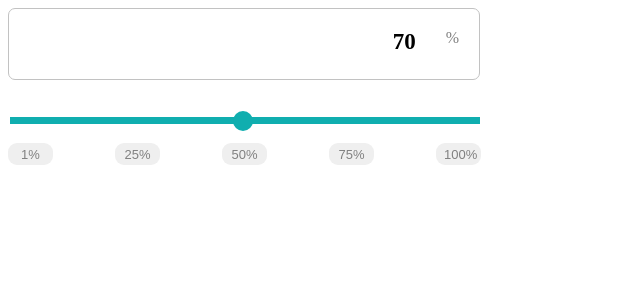
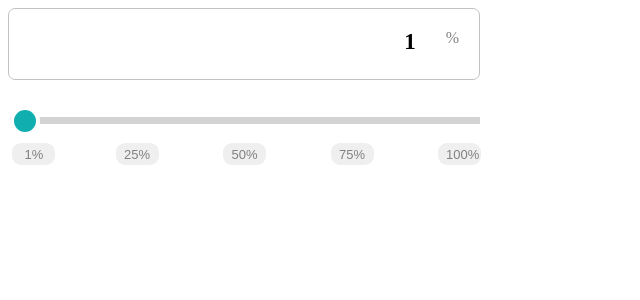
Before and after one commit to seolhyelin/wanted_pre_onboarding, a React (Create React App) app: page / in a window 1280 px wide. Shown: the top 300 px of the page, without its empty margins (0-640 px from the left). Built offline with nearby package versions, Linux system fonts and the light colour scheme.

Commit message:
Add: slider value값 수정

```diff
--- a/src/components/Slider.js
+++ b/src/components/Slider.js
@@ -1,18 +1,39 @@
-import React from "react";
+import React, { useState } from "react";
 import styled from "styled-components";
 
 function Slider() {
+  const [tosil, setTosil] = useState("1");
+
+  const test2 = (e) => {
+    setTosil(e.target.value);
+  };
+
+  const hyelin = (e) => {
+    const orange = e.target.innerHTML.replace(/[%]/, "");
+    setTosil(orange);
+  };
+
   return (
     <Container>
       <Range>
-        <RangeNumber>70</RangeNumber>%
+        <RangeNumber>{tosil}</RangeNumber>%
       </Range>
       <SlideWrapper>
-        <RangeBar type="range" min={1} max={100}></RangeBar>
+        <RangeBar
+          type="range"
+          min={1}
+          max={100}
+          onChange={test2}
+          value={tosil}
+        />
       </SlideWrapper>
       <ButtonWrapper>
-        {[1, 25, 50, 75, 100].map((number) => {
-          return <PercentButton>{number}%</PercentButton>;
+        {[1, 25, 50, 75, 100].map((number, index) => {
+          return (
+            <PercentButton key={index} onClick={hyelin} number={number}>
+              {number}%
+            </PercentButton>
+          );
         })}
       </ButtonWrapper>
     </Container>
@@ -47,27 +68,35 @@ const RangeBar = styled.input`
   width: 470px;
   height: 7px;
   -webkit-appearance: none;
-  background: #10aeaf;
+  background-color: lightgray;
+
   ::-webkit-slider-thumb {
     -webkit-appearance: none;
-    width: 20px;
-    height: 20px;
+    width: 30px;
+    height: 30px;
+    border: 4px solid white;
     border-radius: 70%;
     background: #10aeaf;
     cursor: pointer;
   }
 `;
-const ButtonWrapper = styled.div``;
+const ButtonWrapper = styled.div`
+  position: relative;
+  width: 430px;
+`;
 const PercentButton = styled.button`
+  position: absolute;
+  top: 0;
+  left: ${({ number }) => number}%;
   border-style: none;
-  width: 45px;
+  width: 43px;
   height: 22px;
   padding: 4px 8px;
   border-radius: 9px;
   margin-top: 15px;
-  margin-right: 62px;
   font-size: 13px;
   color: gray;
+  cursor: pointer;
 
   &:hover {
     background-color: #10aeaf;
```
